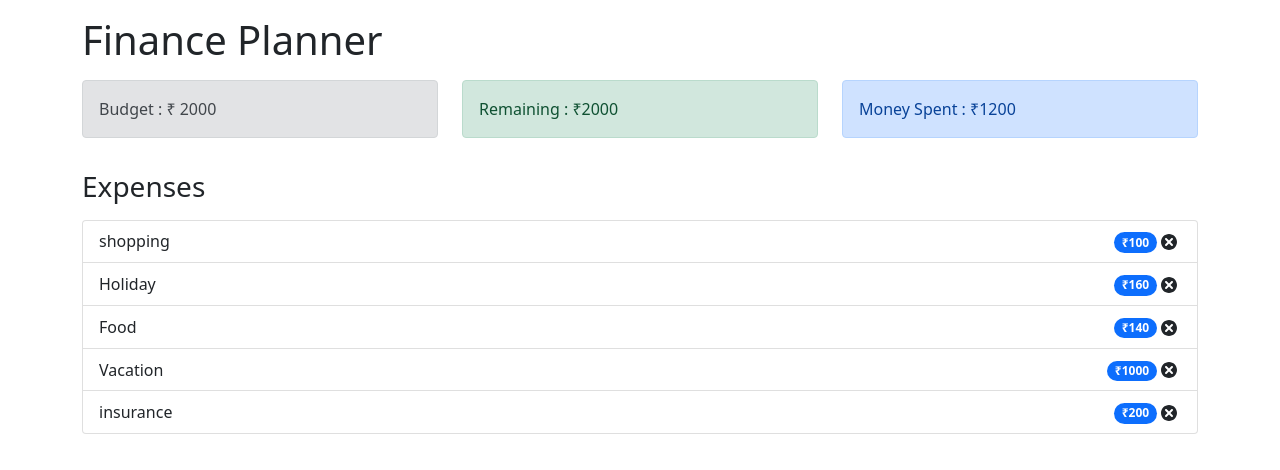
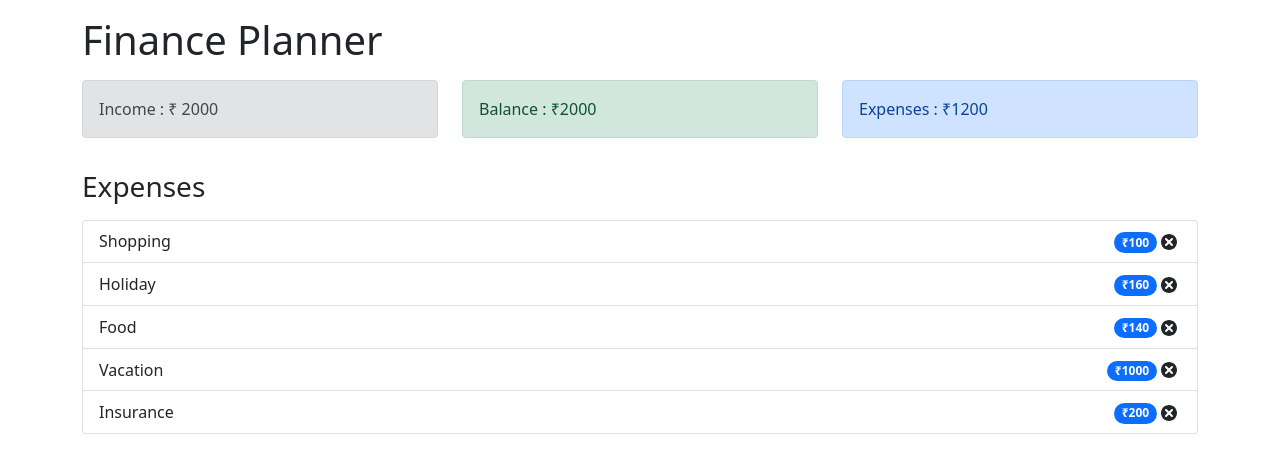
Before and after one commit to jagadhis/budgetplanner, a React (Create React App) app: page / in a window 1280 px wide. Shown: the top 470 px of the page. Built offline with nearby package versions, Linux system fonts and the light colour scheme.

Commit message:
changes done

```diff
--- a/src/Components/Budget.js
+++ b/src/Components/Budget.js
@@ -3,7 +3,7 @@ import React from "react";
 const Budget = () => {
   return (
     <div className="alert alert-secondary">
-      <span>Budget : ₹ 2000</span>
+      <span>Income : ₹ 2000</span>
     </div>
   );
 };
--- a/src/Components/ExpenseList.js
+++ b/src/Components/ExpenseList.js
@@ -3,11 +3,11 @@ import ExpenseItem from "./ExpenseItem";
 
 const ExpenseList = () => {
   const expenses = [
-    { id: 1234567, name: "shopping", cost: 100 },
+    { id: 1234567, name: "Shopping", cost: 100 },
     { id: 1234567, name: "Holiday", cost: 160 },
     { id: 1234567, name: "Food", cost: 140 },
     { id: 1234567, name: "Vacation", cost: 1000 },
-    { id: 1234567, name: "insurance", cost: 200 },
+    { id: 1234567, name: "Insurance", cost: 200 },
   ];
 
   return (
--- a/src/Components/ExpenseTotal.js
+++ b/src/Components/ExpenseTotal.js
@@ -3,7 +3,7 @@ import React from "react";
 const ExpenseTotal = () => {
   return (
     <div className="alert alert-primary">
-      <span>Money Spent : ₹1200</span>
+      <span>Expenses : ₹1200</span>
     </div>
   );
 };
--- a/src/Components/Remaining.js
+++ b/src/Components/Remaining.js
@@ -3,7 +3,7 @@ import React from "react";
 const Remaining = () => {
   return (
     <div className="alert alert-success">
-      <span>Remaining : ₹2000</span>
+      <span>Balance : ₹2000</span>
     </div>
   );
 };
```
